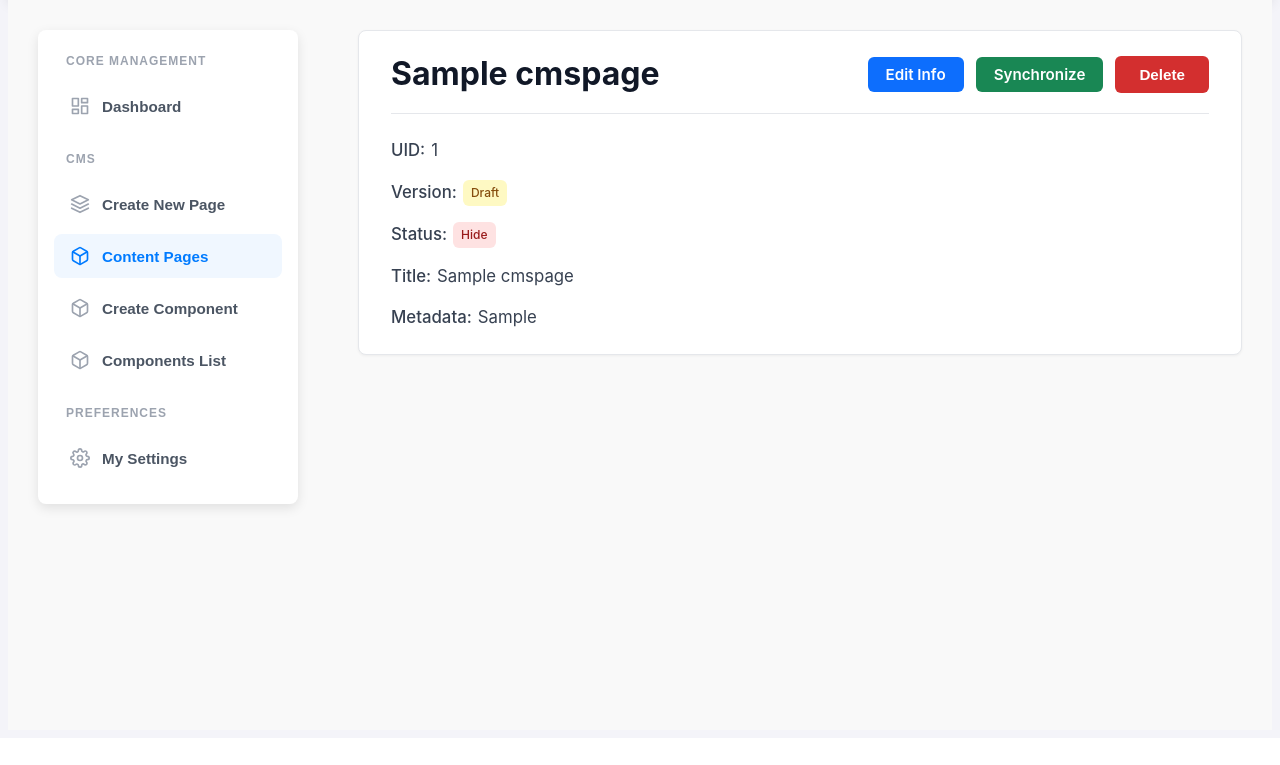
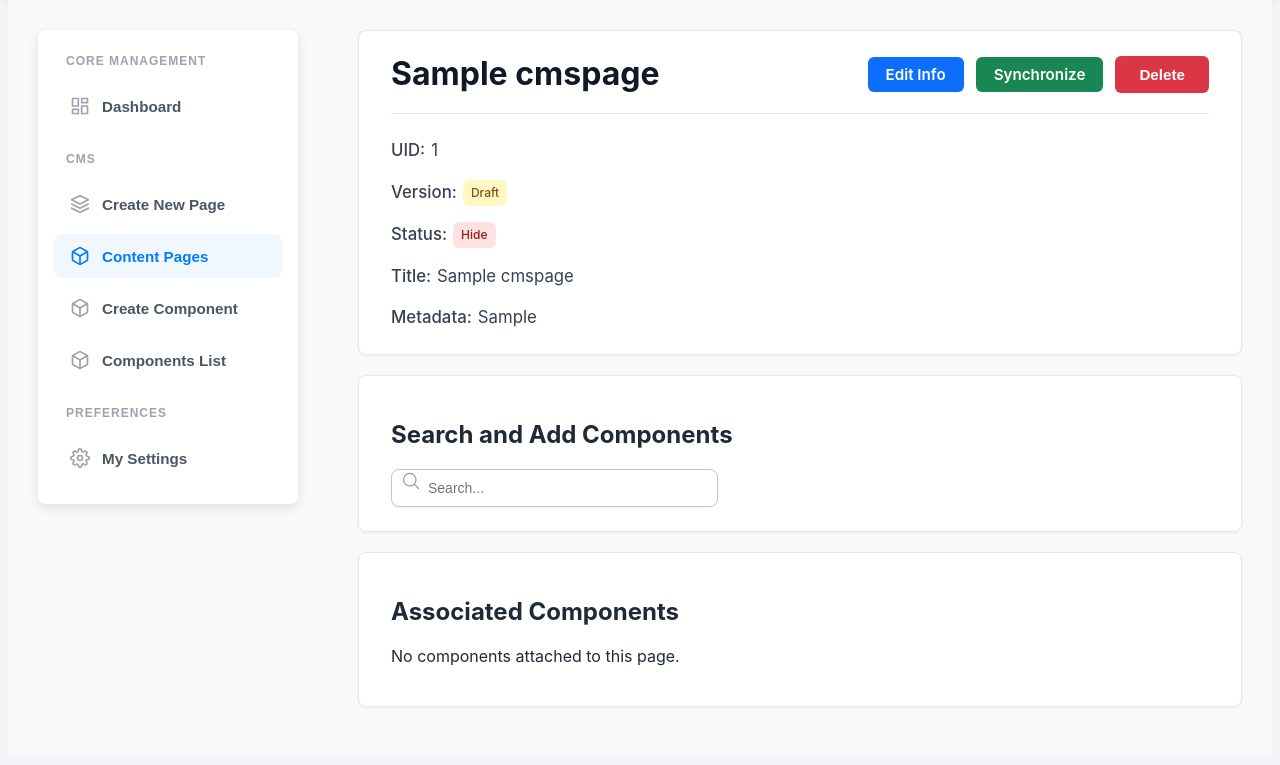
Before and after one commit to GouthamN90/GoNa_CMS, a Java web app: page /bopage_detail/1 in a window 1280 px wide. Shown: the part 78-843 px from the top of the page. Before the commit the page ends 590 px from the top, so only its background shows below. Run offline with Spring Boot 4, a stand-in JSP engine, Linux system fonts and the light colour scheme; tables that the repository leaves empty hold one stand-in row (values such as "Sample post").

Commit message:
Assign Component to Page

```diff
--- a/app/src/main/java/com/gona/app/constant/GoNaConstants.java
+++ b/app/src/main/java/com/gona/app/constant/GoNaConstants.java
@@ -17,6 +17,8 @@ public class GoNaConstants {
 
 	public static final String CMSCOMPONENT_LISTING_PAGE = "cmscomponent-listing-page";
 
+	public static final String CMSCOMPONENT_ASSIGN_SEARCH_PAGE = "pg-comp-assign-search";
+
 	public static final String COMPONENT_PAGE_ASSGN_PAGE = "component-page-assignment-page";
 
 	public static final String IMAGE_UPLOAD_FOLDER = "src/main/resources/static/images/";
--- a/app/src/main/java/com/gona/app/controller/backoffice/CMSPageController.java
+++ b/app/src/main/java/com/gona/app/controller/backoffice/CMSPageController.java
@@ -128,6 +128,7 @@ public class CMSPageController {
 	public String deletePage(@PathVariable Long id, RedirectAttributes redirectAttributes) {
 		try {
 			cmsPageFacade.deletePage(id);
+			redirectAttributes.addFlashAttribute("successMessage", "Page deleted successfully.");
 		} catch (Exception e) {
 			redirectAttributes.addFlashAttribute("errorMessage", "Error deleting page: " + e.getMessage());
 		}
@@ -150,6 +151,7 @@ public class CMSPageController {
 	public String addComponentToPage(@PathVariable Long pageId, @PathVariable Long componentId, RedirectAttributes redirectAttributes) {
 		try {
 			cmsPageFacade.addComponentToPage(pageId, componentId);
+			redirectAttributes.addFlashAttribute("successMessage", "Added component successfully");
 		} catch (Exception e) {
 			redirectAttributes.addFlashAttribute("errorMessage", "Error adding component to page: " + e.getMessage());
 		}
@@ -160,6 +162,7 @@ public class CMSPageController {
 	public String removeComponentToPage(@PathVariable Long pageId, @PathVariable Long componentId, RedirectAttributes redirectAttributes) {
 		try {
 			cmsPageFacade.removeComponentFromPage(pageId, componentId);
+			redirectAttributes.addFlashAttribute("successMessage", "Removed component from page successfully");
 		} catch (Exception e) {
 			redirectAttributes.addFlashAttribute("errorMessage", "Error adding component to page: " + e.getMessage());
 		}
--- a/app/src/main/java/com/gona/app/synchronize/CMSSynchronizer.java
+++ b/app/src/main/java/com/gona/app/synchronize/CMSSynchronizer.java
@@ -1,5 +1,6 @@
 package com.gona.app.synchronize;
 
+import java.util.ArrayList;
 import java.util.Collections;
 
 import org.apache.commons.collections4.CollectionUtils;
@@ -37,7 +38,7 @@ public class CMSSynchronizer {
 		onlinePage.setTitle(draftPage.getTitle());
 		onlinePage.setApprovalStatus(draftPage.getApprovalStatus());
 		onlinePage.setMetadata(draftPage.getMetadata());
-		onlinePage.setComponents(Collections.emptyList());
+		onlinePage.getComponents().clear();
 		if (CollectionUtils.isNotEmpty(draftPage.getComponents())) {
 			draftPage.getComponents().forEach(component -> {
 				final CMSComponent onlineComponent = synchronizePageComponent(component);
@@ -56,7 +57,7 @@ public class CMSSynchronizer {
 			entityManager.detach(onlineComponent);
 			onlineComponent.setId(null);
 			onlineComponent.setVersion(CMSVersion.Online);
-			onlineComponent.setPages(Collections.emptyList());
+			onlineComponent.setPages(new ArrayList<>());
 			cmsComponentRepository.save(onlineComponent);
 		}
 		return onlineComponent;
--- /dev/null
+++ b/app/src/main/resources/static/css/cmspage-component-assignment.css
@@ -0,0 +1,93 @@
+.pg-comp-assign-warapper{
+	background-color: #ffffff;
+    border: 1px solid #e5e7eb;
+    border-radius: 8px;
+    padding: 24px 32px;
+    font-family: -apple-system, BlinkMacSystemFont, "Segoe UI", Roboto, "Helvetica Neue", Arial, sans-serif;
+    color: #1f2937;
+    box-shadow: 0 1px 3px 0 rgba(0, 0, 0, 0.05);
+    box-sizing: border-box;
+    margin-bottom: 20px;
+    margin-top: 20px;
+}
+
+.search-group {
+    position: relative;
+    flex-grow: 2;
+    min-width: 400px;
+}
+
+.search-icon {
+    position: absolute;
+    left: 5px;
+    top: 33%;
+    transform: translateY(-50%);
+    color: #999999;
+    font-size: 14px;
+}
+
+/* Shared form element designs */
+.filter-input-text, .filter-select {
+    width: 40%;
+    padding: 10px 14px;
+    border: 1px solid #c8c4c4;
+    border-radius: 8px;
+    font-size: 14px;
+    color: #333333;
+    outline: none;
+    background-color: #ffffff;
+    box-sizing: border-box;
+    box-shadow: 0 1px 3px 0 rgba(0, 0, 0, 0.05);
+}
+
+/* Specific offset for the input text icon space */
+.filter-input-text {
+    padding-left: 36px;
+}
+
+.component-listing {
+	display: grid;
+	align-items: stretch;
+	grid-template-columns: repeat(10, minmax(250px, 1fr));
+	gap : 1.5rem;
+	margin-bottom : 20px;
+	margin-top : 20px;
+}
+
+.page-component-card {
+    padding: 10px 16px 16px 16px;
+    margin-bottom: 10px;
+    background: #ffffff;
+    border: 1px solid #bfc3ca;
+    border-radius: 8px;
+    cursor: grab;
+    user-select: none;
+    transition: transform 0.15s ease, box-shadow 0.15s ease;
+}
+
+.page-component-card:active {
+    cursor: grabbing;
+}
+
+.page-component-card.dragging {
+    opacity: 0.4;
+    border: 2px dashed #3b82f6;
+}
+
+.card-top-row {
+	display: flex;
+	justify-content: space-between;
+	align-items: center;
+}
+
+.card-top-info {
+	display: flex;
+	justify-content: space-between;
+	align-items: center;
+	gap:15px;
+}
+
+.component-template-text {
+	display: flex;
+	gap : 15px
+}
--- a/app/src/main/resources/static/css/cmspage-detail.css
+++ b/app/src/main/resources/static/css/cmspage-detail.css
@@ -200,18 +200,6 @@
     overflow-y: auto;
 }
 
-.btn-delete {
-    background-color: #D32F2F;
-    color: #fff;
-    border: none;
-    padding: 10px 24px;
-    font-size: 0.95rem;
-    font-weight: 600;
-    border-radius: 6px;
-    cursor: pointer;
-    transition: background-color 0.15s ease;
-}
-
 .btn-delete:hover {
     background-color: #C62828;
 }
--- a/app/src/main/resources/static/css/main.css
+++ b/app/src/main/resources/static/css/main.css
@@ -127,6 +127,22 @@ h1 {
     color: #ffffff;
     border: none;
     border-radius: 6px;
+    padding: 10px 24px;
+    font-size: 0.95rem;
+    font-weight: 600;
+    text-decoration: none;
+    cursor: pointer;
+    transition: background-color 0.15s ease-in-out;
+}
+
+.a-btn-delete {
+    display: inline-flex;
+    align-items: center;
+    justify-content: center;
+    background-color: #dc3545;
+    color: #ffffff;
+    border: none;
+    border-radius: 6px;
     padding: 8px 18px;
     font-size: 0.95rem;
     font-weight: 600;
--- a/app/src/main/resources/static/css/searchbar.css
+++ b/app/src/main/resources/static/css/searchbar.css
@@ -42,7 +42,7 @@
 .filter-input-text, .filter-select {
     width: 100%;
     padding: 10px 14px;
-    border: 1px solid #e2e8f0;
+    border: 1px solid #c8c4c4;
     border-radius: 8px;
     font-size: 14px;
     color: #333333;
--- /dev/null
+++ b/app/src/main/resources/static/js/cmspage-component-assignment.js
@@ -0,0 +1,107 @@
+const queryKey = document.getElementById('searchInput')
+queryKey.addEventListener('keydown', function(event) {
+	if (event.key === 'Enter') {
+		event.preventDefault();
+		fetchComponents();
+	}
+});
+
+function fetchComponents() {
+
+	const searchQuery = document.getElementById('searchInput').value.toLowerCase();
+	const gridContainer = document.getElementById('componentsGrid');
+	const pageId = gridContainer.dataset.pageid;
+	fetch('/assign_search_components?searchQuery=' + searchQuery + '&pageId=' + pageId)
+	.then(response => {
+		gridContainer.innerHTML = ''; // Clear loader
+        if (!response.ok) {
+			gridContainer.innerHTML = '<div class="col-span-full text-center text-red-500 py-8">Failed to load components.</div>';
+		}
+        return response.text();
+    })
+	.then(data => {
+		gridContainer.innerHTML = data;
+	})
+	.catch(error => {
+		console.error('Failed to fetch components:', error);
+		gridContainer.innerHTML = '<div class="col-span-full text-center text-red-500 py-8">Failed to load components.</div>';
+    });
+
+}
+
+document.addEventListener("DOMContentLoaded", () => {
+    const container = document.getElementById("page-components-container");
+    const pageId = container.dataset.pageid;
+    let draggedItem = null;
+
+    container.querySelectorAll(".page-component-card").forEach(attachCardEvents);
+
+    function attachCardEvents(card) {
+        card.addEventListener("dragstart", (e) => {
+            draggedItem = card;
+            e.dataTransfer.effectAllowed = "move";
+            card.classList.add("dragging");
+        });
+
+        card.addEventListener("dragend", () => {
+            card.classList.remove("dragging");
+            draggedItem = null;
+        });
+
+        card.addEventListener("dragover", (e) => {
+            e.preventDefault();
+            e.dataTransfer.dropEffect = "move";
+        });
+
+        card.addEventListener("drop", async (e) => {
+            e.preventDefault();
+            const targetCard = card;
+
+            if (!draggedItem || draggedItem === targetCard) return;
+
+            const fromIndex = parseInt(draggedItem.dataset.index, 10);
+            const toIndex = parseInt(targetCard.dataset.index, 10);
+
+            // 1. Move element in the DOM
+            if (fromIndex < toIndex) {
+                targetCard.after(draggedItem);
+            } else {
+                targetCard.before(draggedItem);
+            }
+
+            // 2. Re-assign data-index to reflect new positions
+            updateIndices();
+
+            // 3. Notify Spring MVC Backend
+            try {
+                await sendReorderRequest(pageId, fromIndex, toIndex);
+            } catch (err) {
+                console.error("Reorder failed, reloading page...", err);
+                window.location.reload(); // Revert on failure
+            }
+        });
+    }
+
+    function updateIndices() {
+        const cards = container.querySelectorAll(".page-component-card");
+        cards.forEach((card, idx) => {
+            card.dataset.index = idx;
+        });
+    }
+
+    async function sendReorderRequest(pageId, from, to) {
+        const url = `/reorder_components/${pageId}?from=${from}&to=${to}`;
+        const response = await fetch(url, {
+            method: "PATCH",
+            headers: {
+                "Content-Type": "application/json",
+                // Include CSRF token if Spring Security is active:
+                // "X-CSRF-TOKEN": document.querySelector('meta[name="_csrf"]')?.content
+            }
+        });
+
+        if (!response.ok) {
+            throw new Error(`Server returned ${response.status}`);
+        }
+    }
+});
--- a/app/src/main/webapp/WEB-INF/tags/cmscomponent-card.tag
+++ b/app/src/main/webapp/WEB-INF/tags/cmscomponent-card.tag
@@ -8,6 +8,7 @@
 <%@ attribute name="itemId" type="java.lang.String" required="true" rtexprvalue="true" description="Target URL for the Create button" %>
 <%@ attribute name="version" type="java.lang.String" required="false" rtexprvalue="true" description="Version of the component" %>
 <%@ attribute name="status" type="java.lang.String" required="false" rtexprvalue="true" description="Status of the component" %>
+<%@ attribute name="page" type="java.lang.String" required="false" rtexprvalue="true" description="Status of the component" %>
 
 <!-- Externalized Component Card Stylesheet -->
 <link rel="stylesheet" type="text/css" href="<c:url value='/css/component_card.css' />" />
@@ -74,6 +75,11 @@
 		            Create ${template }
 		        </a>
 			</c:when>
+			<c:when test="${page == 'AssignPage' }">
+				<a href="<c:url value='/add_component_to_page/${pageId}/${itemId}' />" class="component-create-btn">
+		            Add to Page
+		        </a>
+			</c:when>
 			<c:otherwise>
 				<a href="<c:url value='/update_component/${itemId}' />" class="component-create-btn">
 		            ${resolvedButtonText}
--- /dev/null
+++ b/app/src/main/webapp/WEB-INF/tags/cmspage-component-assignment.tag
@@ -0,0 +1,97 @@
+<%@ tag language="java" pageEncoding="UTF-8" description="GoNa Backoffice Page Component assignment" %>
+<%@ taglib prefix="c" uri="http://java.sun.com/jsp/jstl/core" %>
+<%@ taglib prefix="tag" tagdir="/WEB-INF/tags" %>
+
+<link rel="stylesheet" type="text/css" href="<c:url value='/css/cmspage-component-assignment.css' />" />
+<script defer src="<c:url value='/js/cmspage-component-assignment.js' />"></script>
+
+<c:if test="${pageData.version == 'Draft'}">
+<div class="pg-comp-assign-warapper">
+	<h2>Search and Add Components</h2>
+	<div class="search-group">
+        <span class="search-icon">
+        	<svg xmlns="http://www.w3.org/2000/svg" fill="none" viewBox="0 0 24 24" stroke-width="1.5" stroke="currentColor" class="search-icon" style="width: 20px; height: 20px;">
+        		<path stroke-linecap="round" stroke-linejoin="round" d="m21 21-5.197-5.197m0 0A7.5 7.5 0 1 0 5.196 5.196a7.5 7.5 0 0 0 10.607 10.607Z" />
+        	</svg>
+
+		</span>
+        <input value="${searchQuery }" id="searchInput" type="text" name="searchQuery" placeholder="${empty searchPlaceHolder ? 'Search...' : searchPlaceHolder}" class="filter-input-text" />
+
+
+        <div class="horizontal-scroll-grid" id="componentsGrid" data-pageid="${pageData.id}">
+
+		</div>
+	</div>
+</div>
+</c:if>
+
+<div class="pg-comp-assign-warapper">
+	<div class="detail-group">
+	    <div class="bocomponent-header-row">
+	        <h2>Associated Components</h2>
+	    </div>
+
+	    <!-- Empty state -->
+	    <c:if test="${empty pageData.components}">
+	        <p class="empty-components-msg">No components attached to this page.</p>
+	    </c:if>
+
+	    <!-- Draggable component cards -->
+	    <c:if test="${not empty pageData.components}">
+	        <c:set var="resolvedReorderUrl" value="" />
+	        <c:if test="${not empty reorderUrl}">
+	            <c:url var="resolvedReorderUrl" value="${reorderUrl}" />
+	        </c:if>
+
+	        <div id="page-components-container"
+	             data-pageid="${pageData.id}">
+
+	            <c:forEach var="component" items="${pageData.components}" varStatus="iterStat">
+	                <div class="page-component-card" draggable="true" data-index="${iterStat.count}"
+	                     data-compid="${component.id}">
+
+	                    <div class="card-top-row">
+	                    	<div class="card-top-info">
+	                        <h4 class="component-name"><c:out value="${component.name}" /></h4>
+
+	                        <c:choose>
+				                <c:when test="${component.version == 'Online'}">
+				                    <span class="status-badge status-badge-green"><c:out value="${component.version}" /></span>
+				                </c:when>
+				                <c:otherwise>
+				                    <span class="status-badge status-badge-yellow"><c:out value="${component.version}" /></span>
+				                </c:otherwise>
+				            </c:choose>
+
+	                        <c:choose>
+				                <c:when test="${component.approvalStatus == 'Show'}">
+				                    <span class="status-badge status-badge-green"><c:out value="${component.approvalStatus}" /></span>
+				                </c:when>
+				                <c:when test="${component.approvalStatus == 'PendingApproval'}">
+				                    <span class="status-badge status-badge-yellow"><c:out value="${component.approvalStatus}" /></span>
+				                </c:when>
+				                <c:otherwise>
+				                    <span class="status-badge status-badge-red"><c:out value="${component.approvalStatus}" /></span>
+				                </c:otherwise>
+				            </c:choose>
+				            </div>
+				            <c:if test="${pageData.version == 'Draft'}">
+				            <div class="component-card-actions">
+	                            <a href="<c:url value='/remove_component_from_page/${pageData.id}/${component.id}' />" class="a-btn-delete">Remove</a>
+	                            <a href="<c:url value='/update_component/${component.id}' />" class="btn-edit-info">Edit</a>
+	                        </div>
+	                        </c:if>
+	                    </div>
+
+                        <div class="component-template-text">
+                        	<div><span class="bopage-detail-label">Template:</span>${component.template}</div>
+                            <div><span class="bopage-detail-label">UID:</span>${component.uid}</div>
+                        </div>
+
+	                </div>
+	            </c:forEach>
+	        </div>
+	    </c:if>
+	</div>
+
+</div>
--- a/app/src/main/webapp/WEB-INF/tags/cmspage-detail.tag
+++ b/app/src/main/webapp/WEB-INF/tags/cmspage-detail.tag
@@ -7,6 +7,7 @@
 <script defer src="<c:url value='/js/cmspage_detail.js' />"></script>
 
 <c:set var="editUrl" value="${pageContext.request.contextPath}/edit_page/${pageData.id}" />
+<c:set var="viewDraftUrl" value="${pageContext.request.contextPath}/bopage_detail/${pageData.draftVersionId}" />
 <c:set var="deleteUrl" value="${pageContext.request.contextPath}/delete_page/${pageData.id}" />
 <c:set var="syncUrl" value="${pageContext.request.contextPath}/sync_page/${pageData.uid}" />
 
@@ -20,6 +21,9 @@
         	<c:if test="${pageData.version == 'Draft'}">
 	            <a href="${editUrl}" class="btn-edit-info">Edit Info</a>
 	            <a href="${syncUrl}" class="btn-sync">Synchronize</a>
+            </c:if>
+            <c:if test="${pageData.version == 'Online'}">
+            	<a href="${viewDraftUrl}" class="btn-edit-info">View Draft Version</a>
             </c:if>
             <button class="btn-delete" onclick="deletePageModal()">Delete</button>
         </div>
--- a/app/src/main/webapp/WEB-INF/views/banner-component-form.jsp
+++ b/app/src/main/webapp/WEB-INF/views/banner-component-form.jsp
@@ -46,7 +46,6 @@
 
         <!-- Action Buttons -->
         <div class="component-form-actions">
-            <button type="button" class="btn-preview-component" onclick="previewComponent()">Preview Component</button>
             <button type="submit" class="btn-save-component">Save Component</button>
         </div>
     </form:form>
--- a/app/src/main/webapp/WEB-INF/views/cmspage-detail.jsp
+++ b/app/src/main/webapp/WEB-INF/views/cmspage-detail.jsp
@@ -18,6 +18,7 @@
 
 				<div class="app-content">
 					<tag:cmspage-detail/>
+					<tag:cmspage-component-assignment/>
 				</div>
 			</div>
 		</div>
```
Also changed, not shown: app/src/main/java/com/gona/app/controller/backoffice/CMSComponentController.java (+6 -4 lines), app/src/main/java/com/gona/app/data/PageData.java (+9 -0 lines), app/src/main/java/com/gona/app/facade/CMSPageFacade.java (+15 -2 lines), app/src/main/webapp/WEB-INF/views/pg-comp-assign-search.jsp (added, +17 -0 lines), 1 other file.
